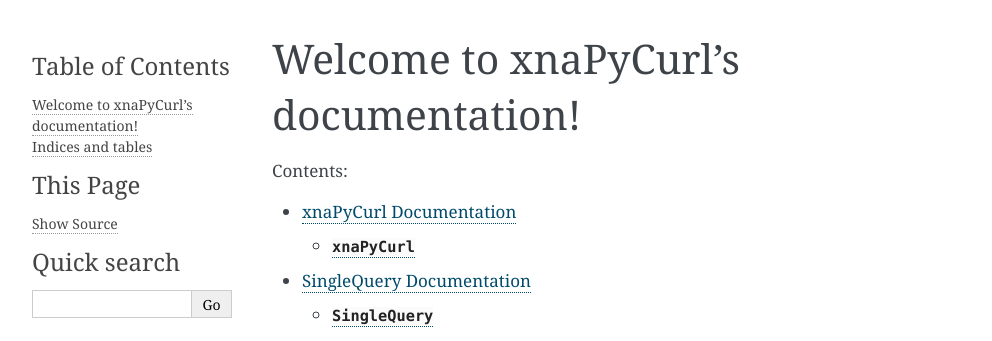
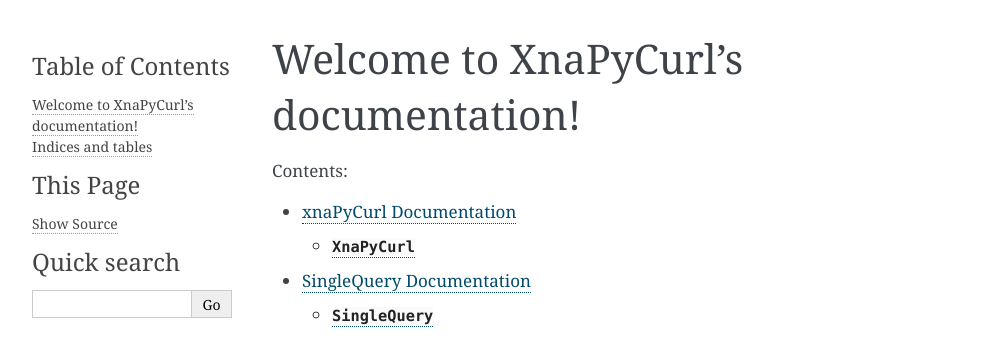
Before and after one commit to rushtongarth/XnaPyCurl, a Sphinx documentation site: the page built from docs/index.rst, in a window 1280 px wide. Shown: the top 341 px of the page, without its empty margins (148-1140 px from the left). Built offline with Sphinx 7.4.7, drawn with Linux system fonts in a browser that asks for light colours.

```diff
--- a/docs/xnaPyCurl.rst
+++ b/docs/XnaPyCurl.rst
@@ -1,8 +1,8 @@
 xnaPyCurl Documentation
 =======================
 
-:mod:`xnaPyCurl`
+:mod:`XnaPyCurl`
 **************************
 
-.. autoclass:: xnaPyCurl.xnaPyCurl
+.. autoclass:: XnaPyCurl.XnaPyCurl
    :members:
--- a/docs/conf.py
+++ b/docs/conf.py
@@ -1,7 +1,7 @@
 # -*- coding: utf-8 -*-
 #
-# xnaPyCurl documentation build configuration file, created by
-# sphinx-quickstart on Fri May 27 22:17:52 2016.
+# XnaPyCurl documentation build configuration file, created by
+# sphinx-quickstart on Thu Jun 16 10:37:39 2016.
 #
 # This file is execfile()d with the current directory set to its
 # containing dir.
@@ -18,7 +18,7 @@ import os
 # If extensions (or modules to document with autodoc) are in another directory,
 # add these directories to sys.path here. If the directory is relative to the
 # documentation root, use os.path.abspath to make it absolute, like shown here.
-#sys.path.insert(0, os.path.abspath('.'))
+sys.path.insert(0, os.path.abspath('..'))
 
 # -- General configuration ------------------------------------------------
 
@@ -29,10 +29,8 @@ import os
 # extensions coming with Sphinx (named 'sphinx.ext.*') or your custom
 # ones.
 extensions = [
-    'sphinx.ext.coverage',
-    'sphinx.ext.mathjax',
+    'sphinx.ext.autodoc',
     'sphinx.ext.viewcode',
-    'sphinx.ext.autodoc',
 ]
 
 # Add any paths that contain templates here, relative to this directory.
@@ -50,7 +48,7 @@ source_suffix = '.rst'
 master_doc = 'index'
 
 # General information about the project.
-project = u'xnaPyCurl'
+project = u'XnaPyCurl'
 copyright = u'2016, Stephen Garth'
 author = u'Stephen Garth'
 
@@ -59,9 +57,9 @@ author = u'Stephen Garth'
 # built documents.
 #
 # The short X.Y version.
-version = u'0.0.1'
+version = u'1.0'
 # The full version, including alpha/beta/rc tags.
-release = u'0.0.1'
+release = u'1.0.0'
 
 # The language for content autogenerated by Sphinx. Refer to documentation
 # for a list of supported languages.
@@ -78,8 +76,7 @@ language = None
 
 # List of patterns, relative to source directory, that match files and
 # directories to ignore when looking for source files.
-# This patterns also effect to html_static_path and html_extra_path
-exclude_patterns = ['_build', 'Thumbs.db', '.DS_Store']
+exclude_patterns = ['_build']
 
 # The reST default role (used for this markup: `text`) to use for all
 # documents.
@@ -123,9 +120,9 @@ html_theme = 'alabaster'
 # Add any paths that contain custom themes here, relative to this directory.
 #html_theme_path = []
 
-# The name for this set of Sphinx documents.
-# "<project> v<release> documentation" by default.
-#html_title = u'xnaPyCurl v0.0.1'
+# The name for this set of Sphinx documents.  If None, it defaults to
+# "<project> v<release> documentation".
+#html_title = None
 
 # A shorter title for the navigation bar.  Default is the same as html_title.
 #html_short_title = None
@@ -149,10 +146,9 @@ html_static_path = ['_static']
 # directly to the root of the documentation.
 #html_extra_path = []
 
-# If not None, a 'Last updated on:' timestamp is inserted at every page
-# bottom, using the given strftime format.
-# The empty string is equivalent to '%b %d, %Y'.
-#html_last_updated_fmt = None
+# If not '', a 'Last updated on:' timestamp is inserted at every page bottom,
+# using the given strftime format.
+#html_last_updated_fmt = '%b %d, %Y'
 
 # If true, SmartyPants will be used to convert quotes and dashes to
 # typographically correct entities.
@@ -194,12 +190,11 @@ html_static_path = ['_static']
 # Language to be used for generating the HTML full-text search index.
 # Sphinx supports the following languages:
 #   'da', 'de', 'en', 'es', 'fi', 'fr', 'hu', 'it', 'ja'
-#   'nl', 'no', 'pt', 'ro', 'ru', 'sv', 'tr', 'zh'
+#   'nl', 'no', 'pt', 'ro', 'ru', 'sv', 'tr'
 #html_search_language = 'en'
 
 # A dictionary with options for the search language support, empty by default.
-# 'ja' uses this config value.
-# 'zh' user can custom change `jieba` dictionary path.
+# Now only 'ja' uses this config value
 #html_search_options = {'type': 'default'}
 
 # The name of a javascript file (relative to the configuration directory) that
@@ -207,7 +202,7 @@ html_static_path = ['_static']
 #html_search_scorer = 'scorer.js'
 
 # Output file base name for HTML help builder.
-htmlhelp_basename = 'xnaPyCurldoc'
+htmlhelp_basename = 'XnaPyCurldoc'
 
 # -- Options for LaTeX output ---------------------------------------------
 
@@ -229,7 +224,7 @@ latex_elements = {
 # (source start file, target name, title,
 #  author, documentclass [howto, manual, or own class]).
 latex_documents = [
-    (master_doc, 'xnaPyCurl.tex', u'xnaPyCurl Documentation',
+    (master_doc, 'XnaPyCurl.tex', u'XnaPyCurl Documentation',
      u'Stephen Garth', 'manual'),
 ]
 
@@ -259,7 +254,7 @@ latex_documents = [
 # One entry per manual page. List of tuples
 # (source start file, name, description, authors, manual section).
 man_pages = [
-    (master_doc, 'xnapycurl', u'xnaPyCurl Documentation',
+    (master_doc, 'xnapycurl', u'XnaPyCurl Documentation',
      [author], 1)
 ]
 
@@ -273,8 +268,8 @@ man_pages = [
 # (source start file, target name, title, author,
 #  dir menu entry, description, category)
 texinfo_documents = [
-    (master_doc, 'xnaPyCurl', u'xnaPyCurl Documentation',
-     author, 'xnaPyCurl', 'One line description of project.',
+    (master_doc, 'XnaPyCurl', u'XnaPyCurl Documentation',
+     author, 'XnaPyCurl', 'One line description of project.',
      'Miscellaneous'),
 ]
 
--- a/docs/multi.rst
+++ b/docs/multi.rst
@@ -4,5 +4,5 @@ MultiQuery Documentation
 :mod:`MultiQuery`
 **************************
 
-.. autoclass:: multi.MultiQuery
+.. autoclass:: getters.multi.MultiQuery
    :members:
--- a/docs/single.rst
+++ b/docs/single.rst
@@ -4,5 +4,5 @@ SingleQuery Documentation
 :mod:`SingleQuery`
 **************************
 
-.. autoclass:: single.SingleQuery
+.. autoclass:: getters.single.SingleQuery
    :members:
```
Also changed, not shown: XnaPyCurl.py (+10 -4 lines), docs/index.rst (+4 -4 lines), 3 other files.
